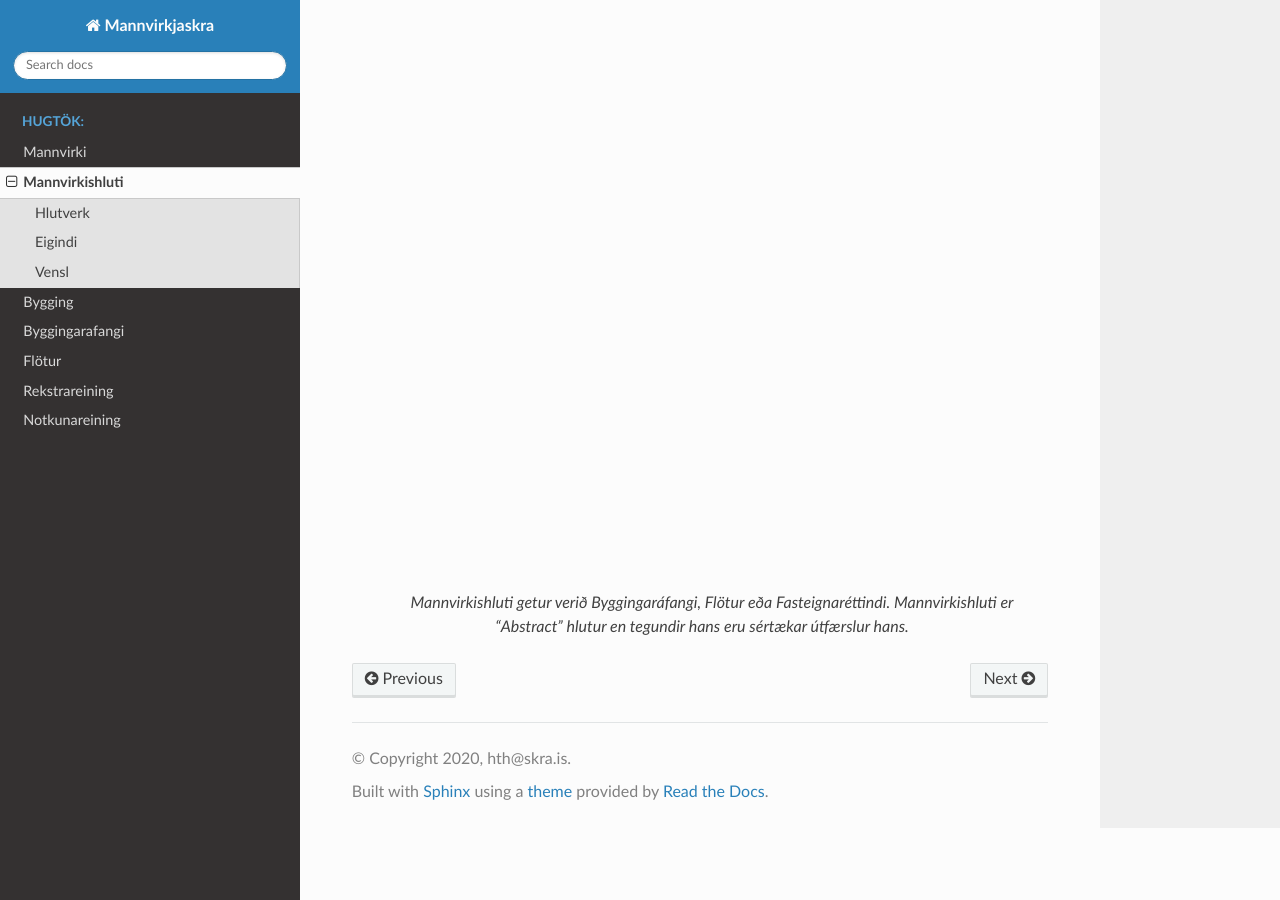
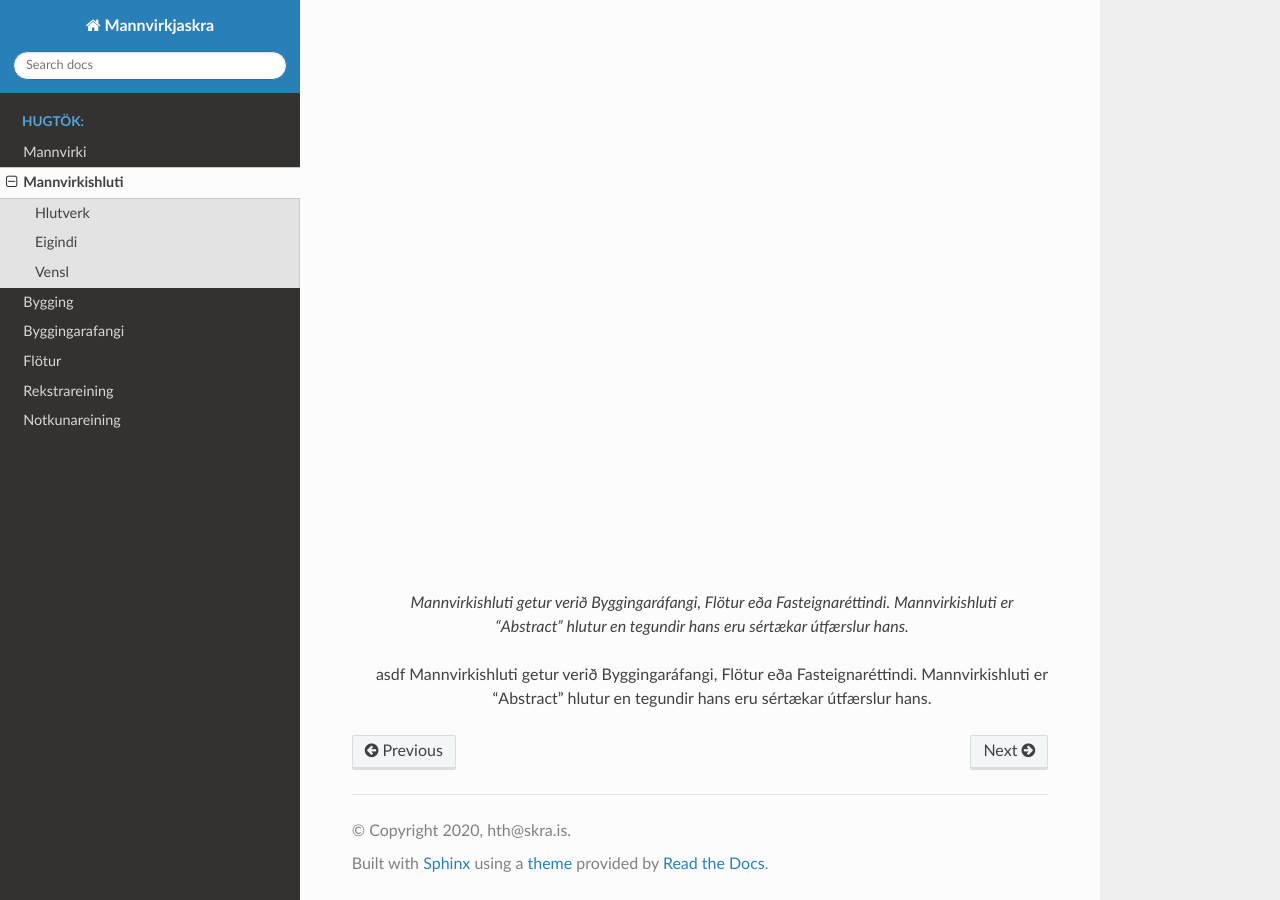
Before and after one commit to hthl/Mannvirkjaskra, a Sphinx documentation site: the page built from source/mannvirkishluti.rst, in a window 1280 px wide and 900 px high, scrolled down 5664 px. Built offline with Sphinx 7.4.7 and the Read the Docs theme 2.0.0, drawn with Linux system fonts in a browser that asks for light colours.

Commit message:
Update mannvirkishluti.rst

```diff
--- a/source/mannvirkishluti.rst
+++ b/source/mannvirkishluti.rst
@@ -107,3 +107,5 @@ Vensl
     :align: center
 
     Mannvirkishluti getur verið Byggingaráfangi, Flötur eða Fasteignaréttindi. Mannvirkishluti er "Abstract" hlutur en tegundir hans eru sértækar útfærslur hans.
+
+    asdf Mannvirkishluti getur verið Byggingaráfangi, Flötur eða Fasteignaréttindi. Mannvirkishluti er "Abstract" hlutur en tegundir hans eru sértækar útfærslur hans.
```
